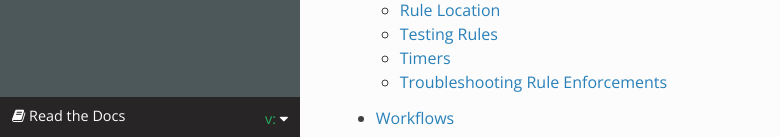
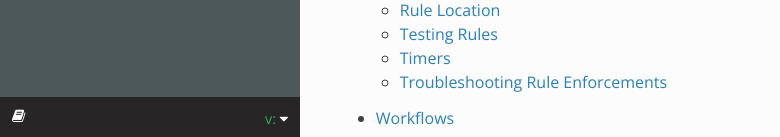
Before and after one commit to StackStorm/st2docs, a Sphinx documentation site: the page built from docs/source/index.rst, in a window 1280 px wide and 1400 px high, scrolled down 610 px. Shown: the part 1260-1397 px from the top of the window, without its empty margins (0-780 px from the left). Built offline with Sphinx 7.4.7 and the Read the Docs theme 2.0.0, drawn with Linux system fonts in a browser that asks for light colours; pages that are not in the unit, such as notebooks, are missing from menus; the version number could not be read and is left out.

Commit message:
fix locally rendered versions menu

```diff
--- a/docs/source/_static/css/rtd_theme_overrides.css
+++ b/docs/source/_static/css/rtd_theme_overrides.css
@@ -1,6 +1,9 @@
 /* layout changes */
 .wy-nav-content {
   max-width: none; /* was 800px */
+}
+.wy-nav-side {
+  padding-bottom: 2.75em;
 }
 
 /* $base-font-family: Lato,proxima-nova,Helvetica Neue,Arial,sans-serif; */
--- a/docs/source/_templates/layout.html
+++ b/docs/source/_templates/layout.html
@@ -15,7 +15,7 @@
   {%- if not READTHEDOCS %}
     <div class="rst-versions" data-toggle="rst-versions" role="note" aria-label="{{ _('Versions') }}">
       <span class="rst-current-version" data-toggle="rst-current-version">
-        <span class="fa fa-book"> Read the Docs</span>
+        <span class="fa fa-book"></span>
         v: {{ current_version }}
         <span class="fa fa-caret-down"></span>
       </span>
@@ -26,12 +26,14 @@
             <dd><a href="{{ url }}">{{ slug }}</a></dd>
           {% endfor %}
         </dl>
+		{% if downloads %}
         <dl>
           <dt>{{ _('Downloads') }}</dt>
           {% for type, url in downloads %}
             <dd><a href="{{ url }}">{{ type }}</a></dd>
           {% endfor %}
         </dl>
+        {% endif %}
       </div>
     </div>
   {%- endif %}
```
